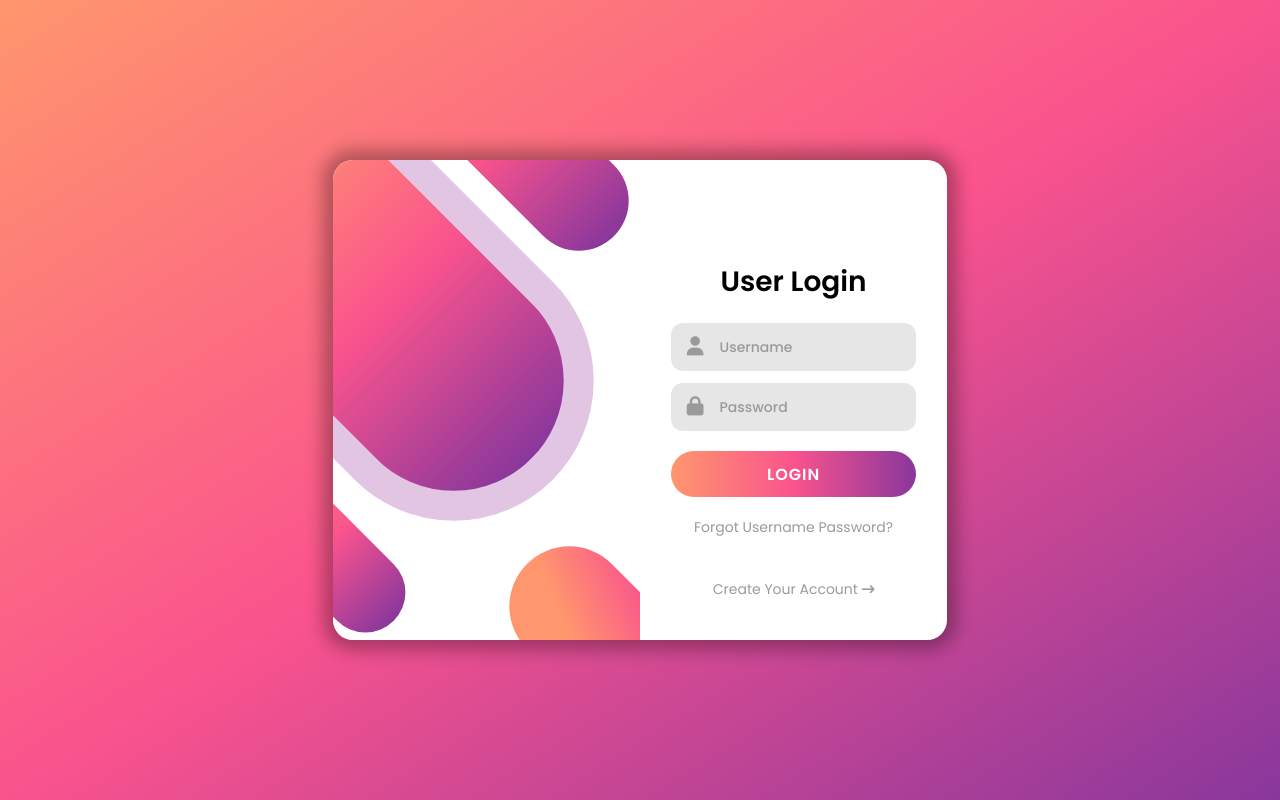
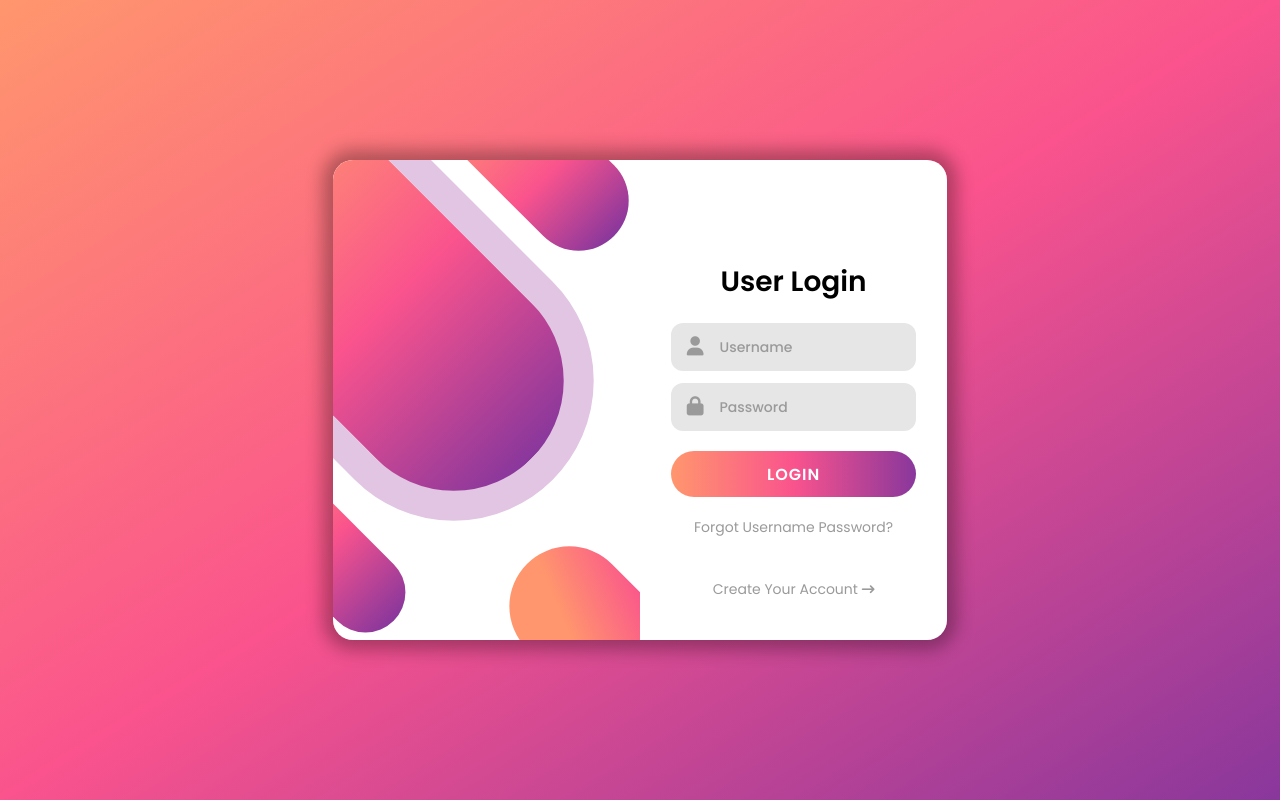
Before and after one commit to Kazutoo97/login-form-12-5-2023, a plain HTML site: page index.html in a window 1280 px wide. Drawn offline with Linux system fonts and the light colour scheme.

Commit message:
How to Create Login Form 05-12-2023

```diff
--- a/style.css
+++ b/style.css
@@ -85,7 +85,11 @@ a {
   left: 125px;
   width: 100px;
   height: 300px;
-  background: linear-gradient(var(--color-1), var(--color-2), var(--color-3));
+  background: linear-gradient(
+    var(--color-1) 30%,
+    var(--color-2) 70%,
+    var(--color-3)
+  );
   border-radius: 70px;
 }
 
```
